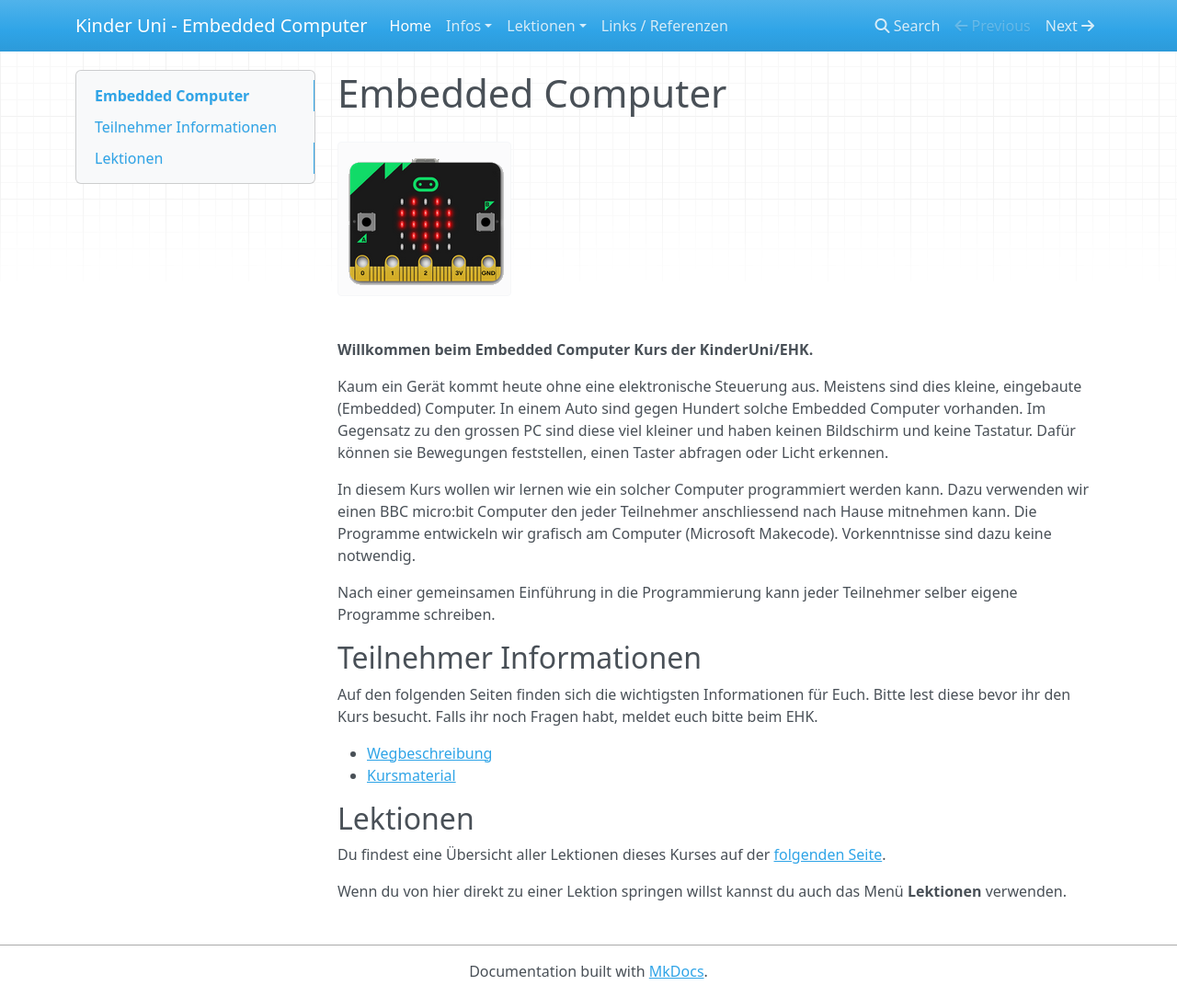
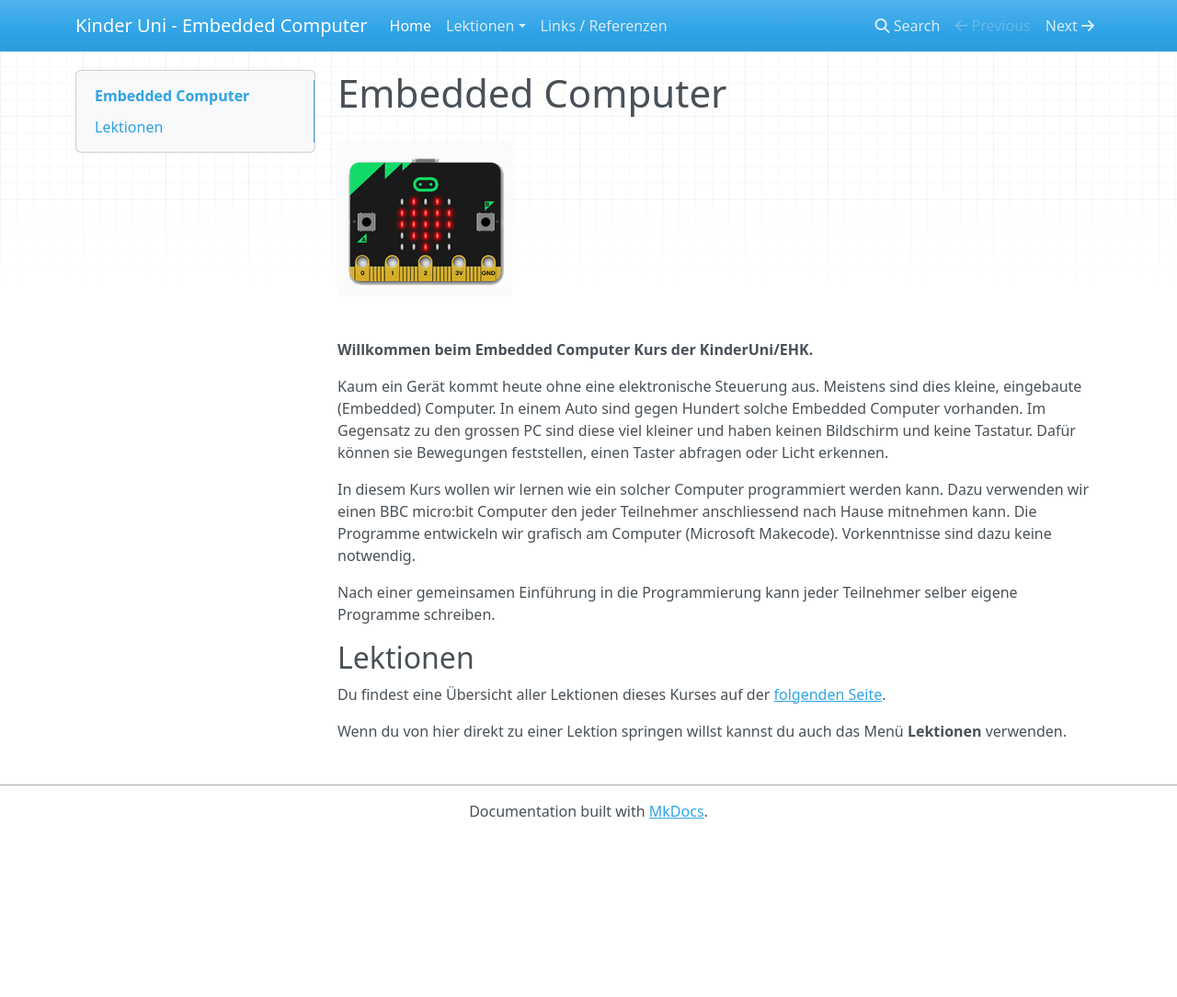
Before and after one commit to renestraub/ehk1, an MkDocs documentation site: the page built from docs/index.md, in a window 1280 px wide and 1084 px high. Shown: the whole window at 92% size. Built offline with MkDocs 1.6.1, drawn with Linux system fonts in a browser that asks for light colours; nearby versions of some CDN libraries; some of the changed lines change nothing that is shown.

Commit message:
Remove location, material information

```diff
--- a/docs/index.md
+++ b/docs/index.md
@@ -11,14 +11,14 @@ In diesem Kurs wollen wir lernen wie ein solcher Computer programmiert werden ka
 Nach einer gemeinsamen Einführung in die Programmierung kann jeder Teilnehmer selber eigene Programme schreiben.
 
 
-
+<!--
 ## Teilnehmer Informationen
 
 Auf den folgenden Seiten finden sich die wichtigsten Informationen für Euch. Bitte lest diese bevor ihr den Kurs besucht. Falls ihr noch Fragen habt, meldet euch bitte beim EHK.
 
 *   [Wegbeschreibung](info_way.md)
 *   [Kursmaterial](info_material.md)
-
+-->
 
 
 ## Lektionen
--- a/mkdocs.yml
+++ b/mkdocs.yml
@@ -2,9 +2,9 @@ site_name: Kinder Uni - Embedded Computer
 
 nav:
   - Home: index.md
-  - Infos:
-    - info_way.md
-    - info_material.md
+#  - Infos:
+#    - info_way.md
+#    - info_material.md
   - Lektionen:
     - lessons/10_hello_world/lesson.md
     - lessons/20_dice/lesson.md
```
